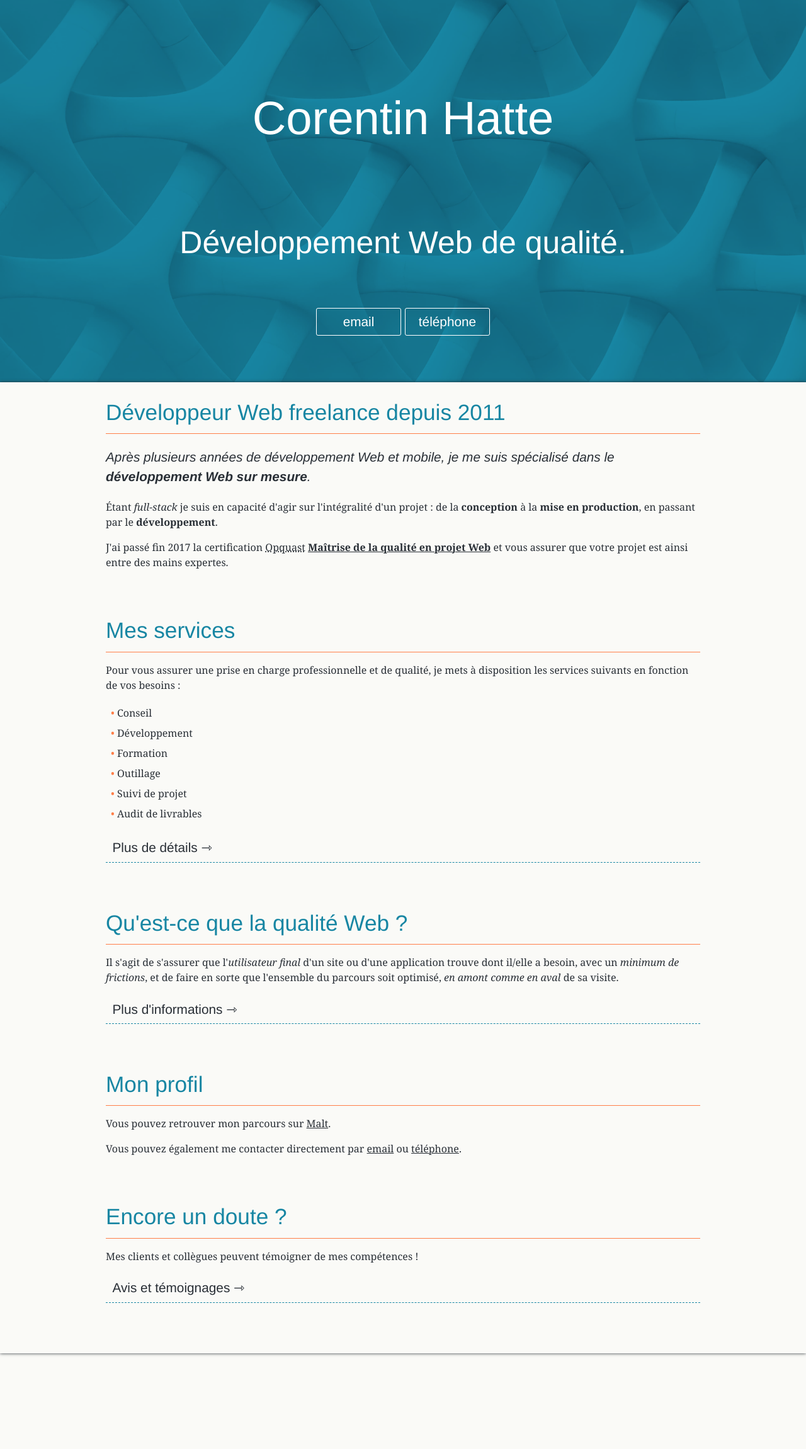
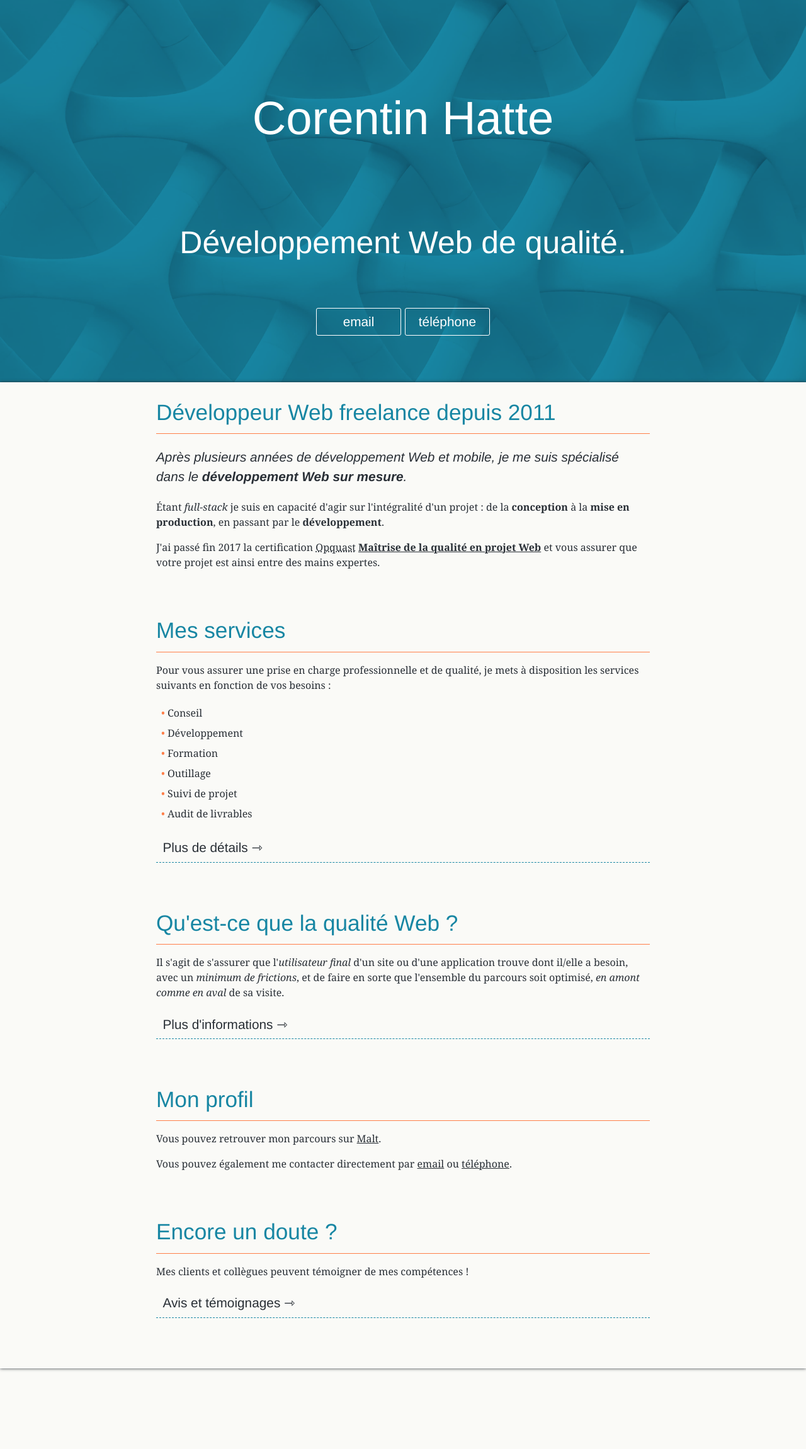
Before and after one commit to viki53/Website-static, a Jekyll site: the page built from index.html, in a window 1280 px wide. Shown: the whole page at 63% size. Built offline with Jekyll 4.4.1, drawn with Linux system fonts in a browser that asks for light colours; comment, search, counter and statistics services are not loaded; before the commit the page ends 2277 px from its top, so only the background shows below that.

Commit message:
Make container less wide

```diff
--- a/css/styles.scss
+++ b/css/styles.scss
@@ -62,9 +62,10 @@ main {
 		border-bottom: 1px dashed var(--color-helyo-orange);
 	}
 }
+
 .container {
 	display: block;
-	max-width: 60rem;
+	max-width: 50rem;
 	margin: 2rem auto;
 	padding: 0 .5rem;
 
```
